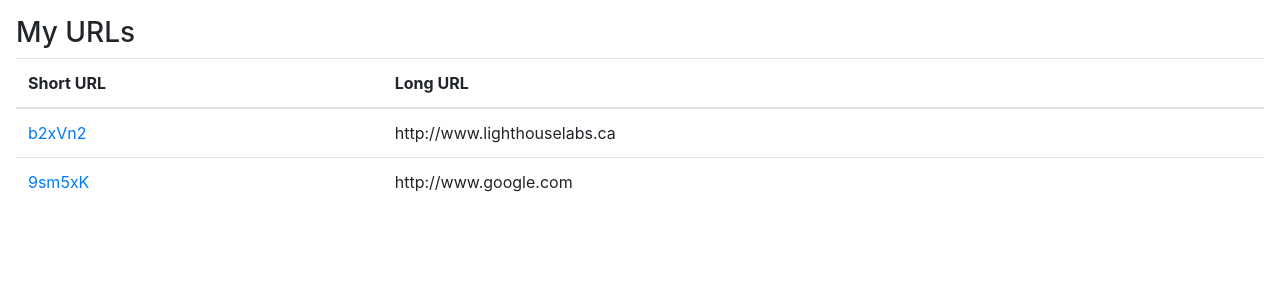
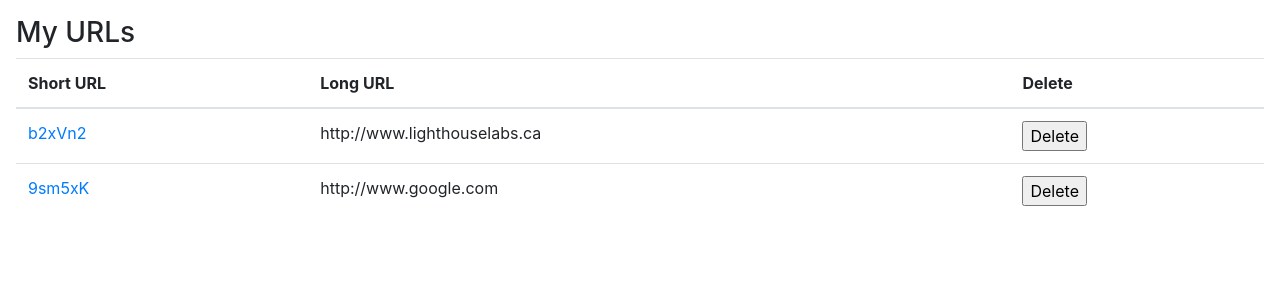
Before and after one commit to gagan-uppal/tinyapp, a Node server app: page /urls in a window 1280 px wide. Shown: the part 56-356 px from the top of the page. Run offline with Node 20, Linux system fonts and the light colour scheme; some libraries are stand-ins or nearby versions.

Commit message:
forms added for delete button

```diff
--- a/views/urls_index.ejs
+++ b/views/urls_index.ejs
@@ -17,6 +17,8 @@
         <tr>
           <th scope="col">Short URL</th>
           <th scope="col">Long URL</th>
+          <th scope="col">Delete</th>
+
         </tr>
       </thead>
       <tbody>
@@ -24,9 +26,13 @@
           <tr>
             <td><a href="/urls/<%= url %>"><%= url %></a></td>
             <td><%= urls[url] %></td>
+            <td><form method="POST" action="/urls/<%= url %>/delete">
+              <input type='submit' value='Delete'></form></td>
+
           </tr>
         <% } %>
       </tbody>
+
     </table>
   </main>
   <!-- Bootstrap JS -->
```
